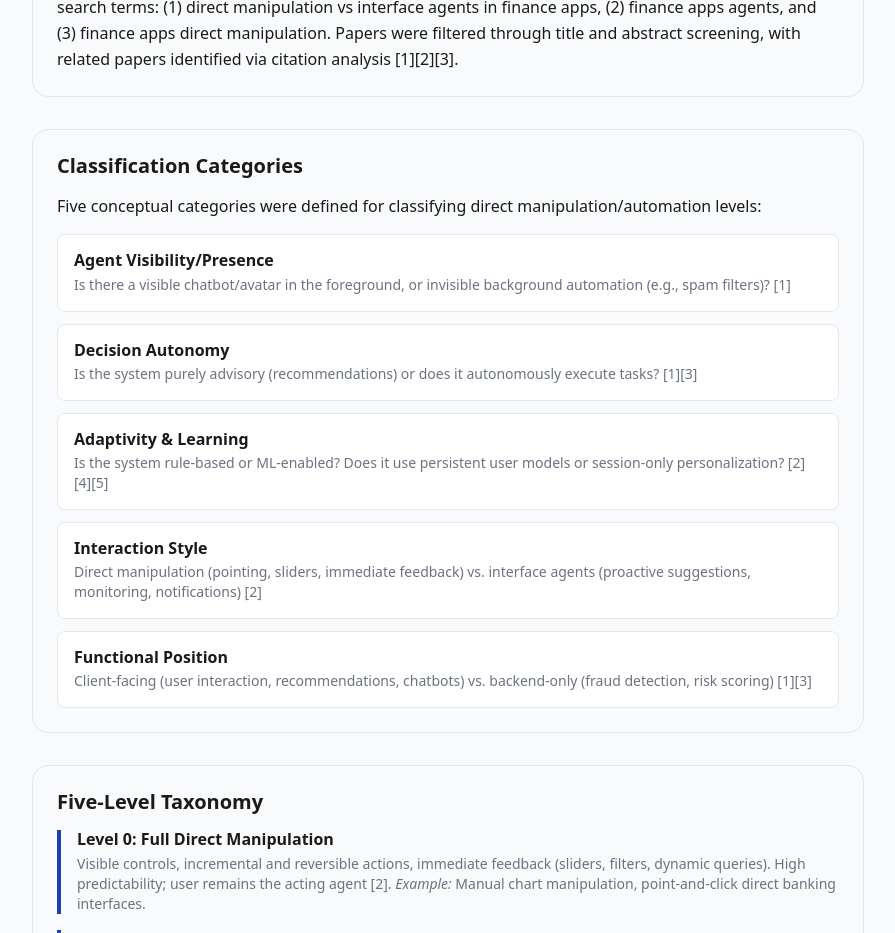
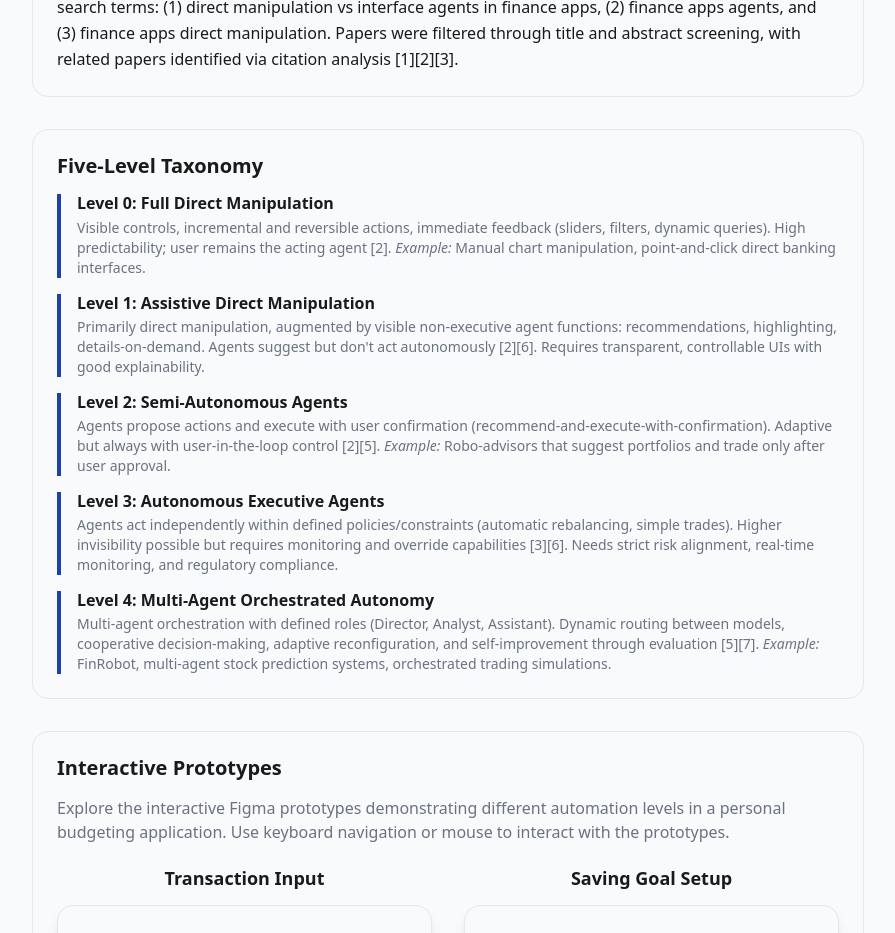
Before and after one commit to k-laut/research-website, a Next.js app: page / in a window 1280 px wide. Shown: the part 1340-2273 px from the top of the page, without its empty margins (192-1087 px from the left). Built offline with nearby package versions, Linux system fonts and the light colour scheme; grey boxes are pictures that could not be loaded.

Commit message:
deleted a section

```diff
--- a/src/components/research/KramerResearch.tsx
+++ b/src/components/research/KramerResearch.tsx
@@ -32,51 +32,6 @@ export function KramerResearch() {
             and abstract screening, with related papers identified via citation
             analysis [1][2][3].
           </p>
-        </div>
-
-        <div className="card">
-          <h3 className="mb-4 text-xl font-semibold">Classification Categories</h3>
-          <p className="mb-4 text-base">
-            Five conceptual categories were defined for classifying direct
-            manipulation/automation levels:
-          </p>
-          <div className="space-y-3">
-            <div className="rounded-lg border border-border bg-background p-4">
-              <h4 className="font-medium">Agent Visibility/Presence</h4>
-              <p className="mt-1 text-sm text-secondary">
-                Is there a visible chatbot/avatar in the foreground, or invisible
-                background automation (e.g., spam filters)? [1]
-              </p>
-            </div>
-            <div className="rounded-lg border border-border bg-background p-4">
-              <h4 className="font-medium">Decision Autonomy</h4>
-              <p className="mt-1 text-sm text-secondary">
-                Is the system purely advisory (recommendations) or does it
-                autonomously execute tasks? [1][3]
-              </p>
-            </div>
-            <div className="rounded-lg border border-border bg-background p-4">
-              <h4 className="font-medium">Adaptivity &amp; Learning</h4>
-              <p className="mt-1 text-sm text-secondary">
-                Is the system rule-based or ML-enabled? Does it use persistent
-                user models or session-only personalization? [2][4][5]
-              </p>
-            </div>
-            <div className="rounded-lg border border-border bg-background p-4">
-              <h4 className="font-medium">Interaction Style</h4>
-              <p className="mt-1 text-sm text-secondary">
-                Direct manipulation (pointing, sliders, immediate feedback) vs.
-                interface agents (proactive suggestions, monitoring, notifications) [2]
-              </p>
-            </div>
-            <div className="rounded-lg border border-border bg-background p-4">
-              <h4 className="font-medium">Functional Position</h4>
-              <p className="mt-1 text-sm text-secondary">
-                Client-facing (user interaction, recommendations, chatbots) vs.
-                backend-only (fraud detection, risk scoring) [1][3]
-              </p>
-            </div>
-          </div>
         </div>
 
         <div className="card">
```
